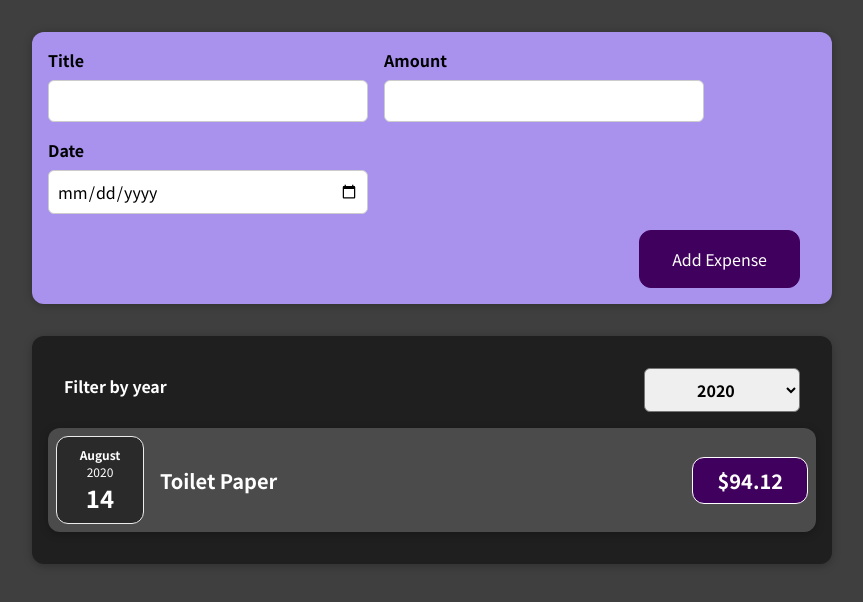
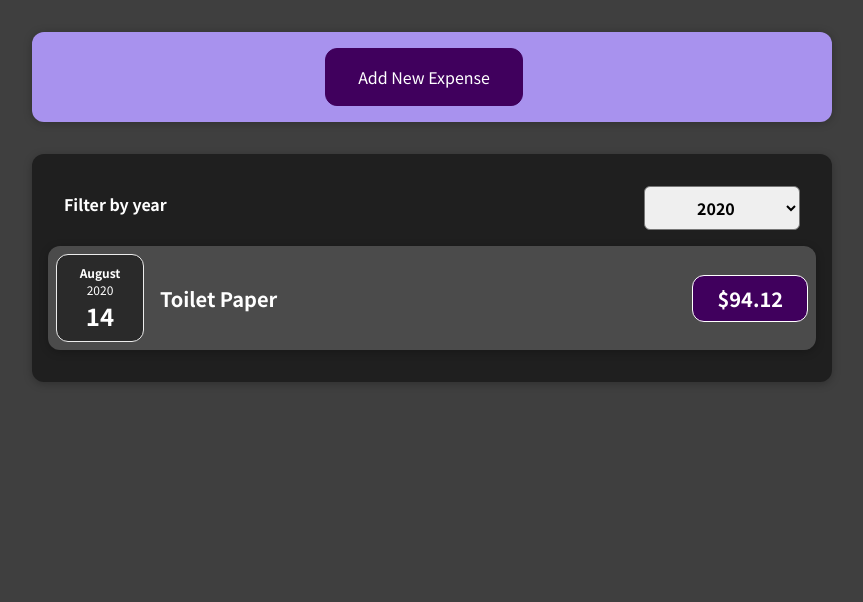
Before and after one commit to dpakbhatt/React_2023, a React (Create React App) app in the folder Learning Components/: page / in a window 1280 px wide. Shown: the top 602 px of the page, without its empty margins (208-1071 px from the left). Built offline with nearby package versions, Linux system fonts and the light colour scheme.

Commit message:
Added form conditionally

```diff
--- a/Learning Components/src/components/NewExpense/ExpenseForm.js
+++ b/Learning Components/src/components/NewExpense/ExpenseForm.js
@@ -67,6 +67,9 @@
         </div>
       </div>
       <div className="new-expense__actions">
+        <button type="button" onClick={props.onCancel}>
+          Cancel
+        </button>
         <button type="submit">Add Expense</button>
       </div>
     </form>
--- a/Learning Components/src/components/NewExpense/NewExpense.js
+++ b/Learning Components/src/components/NewExpense/NewExpense.js
@@ -1,20 +1,38 @@
-import React from "react";
+import React, { useState } from "react";
 import "./NewExpense.css";
 import ExpenseForm from "./ExpenseForm";
 
 const NewExpense = (props) => {
+  const [isEditing, setIsEditing] = useState(false);
+
   const submitHandler = (expenseData) => {
     const expenseDataObj = {
       ...expenseData,
       id: Math.random().toString(),
     };
     props.onNewExpenseAdded(expenseDataObj);
-    return expenseDataObj;
+    setIsEditing(false);
+  };
+
+  const startEditingHandler = () => {
+    setIsEditing(true);
+  };
+
+  const cancelHandler = () => {
+    setIsEditing(false);
   };
 
   return (
     <div className="new-expense">
-      <ExpenseForm onExpenseDataSubmit={submitHandler}></ExpenseForm>
+      {!isEditing && (
+        <button onClick={startEditingHandler}>Add New Expense</button>
+      )}
+      {isEditing && (
+        <ExpenseForm
+          onExpenseDataSubmit={submitHandler}
+          onCancel={cancelHandler}
+        ></ExpenseForm>
+      )}
     </div>
   );
 };
```
